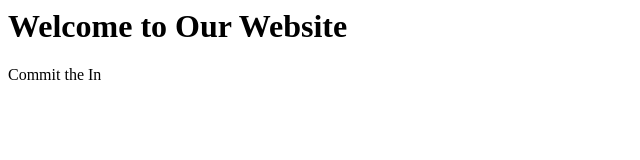
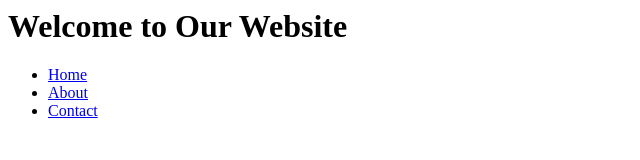
Before and after one commit to ayatmqb/website-project, a plain HTML site: page index.html in a window 1280 px wide. Shown: the whole page, without its empty margins (0-640 px from the left). Drawn offline with Linux system fonts and the light colour scheme.

Commit message:
Added navigation bar

```diff
--- a/index.html
+++ b/index.html
@@ -5,5 +5,11 @@
   <body>
     <h1>Welcome to Our Website</h1>
   </body>
+  <nav>
+  <ul>
+    <li><a href="#">Home</a></li>
+    <li><a href="#">About</a></li>
+    <li><a href="#">Contact</a></li>
+  </ul>
+</nav>
 </html>
-Commit the In
```
